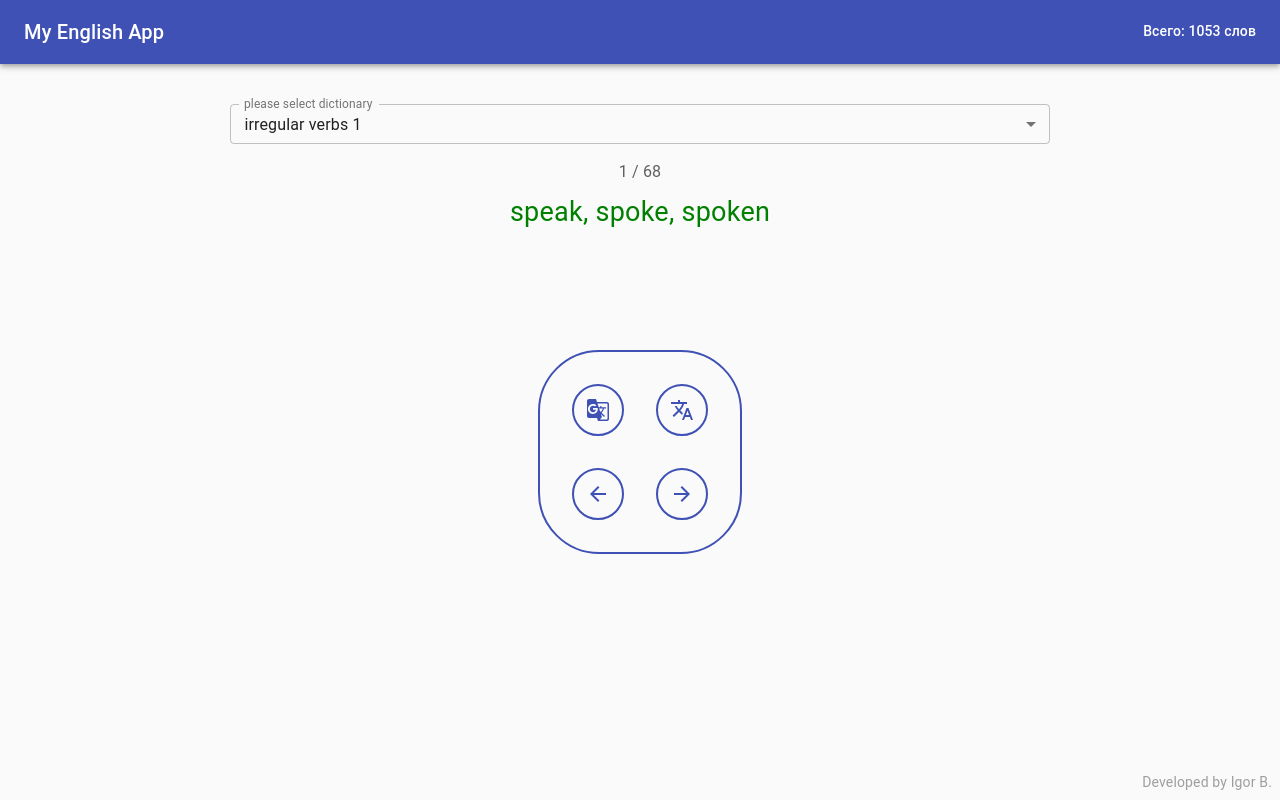
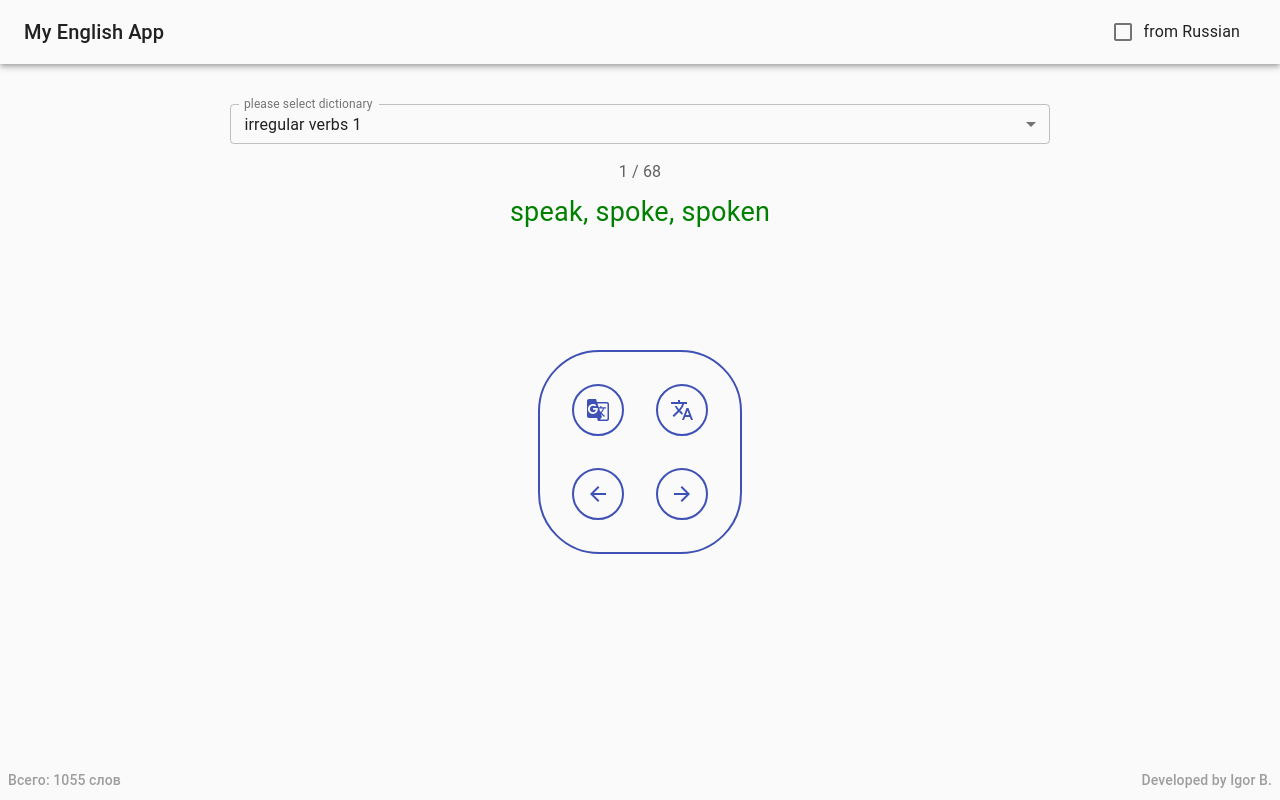
Before and after one commit to front0033/my-english-app, a React (Create React App) app: page / in a window 1280 px wide. Built offline with nearby package versions, Linux system fonts and the light colour scheme.

Commit message:
checkbox fromRussian

```diff
--- a/src/pages/MainPage/MainPage.tsx
+++ b/src/pages/MainPage/MainPage.tsx
@@ -12,6 +12,8 @@ import {
   Typography,
   AppBar,
   Toolbar,
+  Checkbox,
+  FormControlLabel,
 } from '@material-ui/core';
 import TranslateIcon from '@material-ui/icons/Translate';
 import GTranslateIcon from '@material-ui/icons/GTranslate';
@@ -112,6 +114,7 @@ const MainPage = () => {
   const [selected, setSelected] = React.useState('irregular');
   const [count, setCount] = React.useState(0);
   const [show, setShow] = React.useState(false);
+  const [fromRussian, setFromRussian] = React.useState(false);
   const size = React.useRef(preparedDictionaries[selected].items.length);
 
   const handleChange = (event: React.ChangeEvent<HTMLInputElement>) => {
@@ -139,6 +142,10 @@ const MainPage = () => {
     window.open(`https://translate.google.com/?hl=ru&sl=en&tl=ru&text=${word.replace('*', '').trim()}&op=translate`);
   };
 
+  const handleChecked = (_event: React.ChangeEvent<HTMLInputElement>, checked: boolean) => {
+    setFromRussian(checked);
+  };
+
   const iconButtonClasses = {root: `${classes.iconButton} ${classes.button}`};
 
   const translateIconClasses = {
@@ -159,11 +166,14 @@ const MainPage = () => {
 
   return (
     <>
-      <AppBar position="static">
+      <AppBar color="transparent" position="static">
         <Toolbar>
           <Grid container justify="space-between" alignItems="center">
             <Typography variant="h6">My English App</Typography>
-            <Typography variant="subtitle2">{`Всего: ${allCountWorlds} слов`}</Typography>
+            <FormControlLabel
+              control={<Checkbox color="primary" checked={fromRussian} onChange={handleChecked} />}
+              label="from Russian"
+            />
           </Grid>
         </Toolbar>
       </AppBar>
@@ -192,9 +202,11 @@ const MainPage = () => {
           </TextField>
           <Typography className={classes.typographyCount}>{muchIsleft()}</Typography>
           <Typography className={`${classes.typographyWord} ${isImportant ? classes.important : ''}`}>
-            {selectedItem.word}
+            {fromRussian ? selectedItem.translate : selectedItem.word}
           </Typography>
-          <Typography className={classes.typographyTranslate}>{show && selectedItem.translate}</Typography>
+          <Typography className={classes.typographyTranslate}>
+            {show && (fromRussian ? selectedItem.word : selectedItem.translate)}
+          </Typography>
           <Grid className={classes.buttonContainer}>
             <Grid container justify="center">
               <IconButton classes={iconButtonClasses} onClick={goToGoogleTranslate(selectedItem.word)}>
@@ -215,8 +227,9 @@ const MainPage = () => {
           </Grid>
         </Grid>
       </Grid>
-      <Grid container justify="flex-end" className={classes.signature}>
-        Developed by Igor B.
+      <Grid container justify="space-between" className={classes.signature}>
+        <Typography variant="subtitle2">{`Всего: ${allCountWorlds} слов`}</Typography>
+        <Typography variant="subtitle2">Developed by Igor B.</Typography>
       </Grid>
     </>
   );
--- a/src/pages/MainPage/dictionaries/differendActiveEnglish.ts
+++ b/src/pages/MainPage/dictionaries/differendActiveEnglish.ts
@@ -110,12 +110,12 @@ export default {
       translate: 'отрезать',
     },
     {
-      word: 'empty',
-      translate: 'empty',
+      word: 'turbulent',
+      translate: 'неспокойный',
     },
     {
-      word: 'empty',
-      translate: 'empty',
+      word: 'various',
+      translate: 'различный',
     },
     {
       word: 'empty',
```
